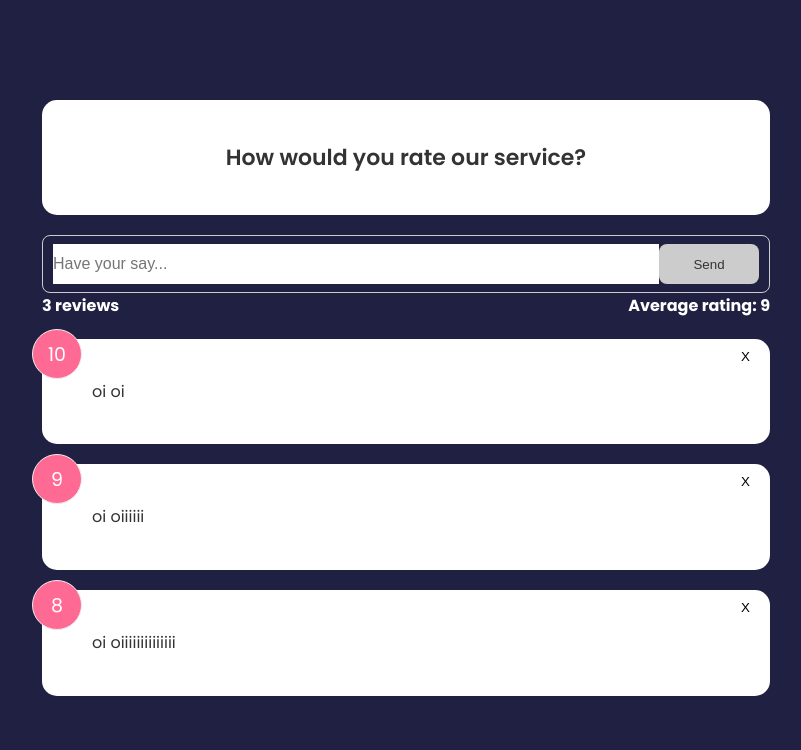
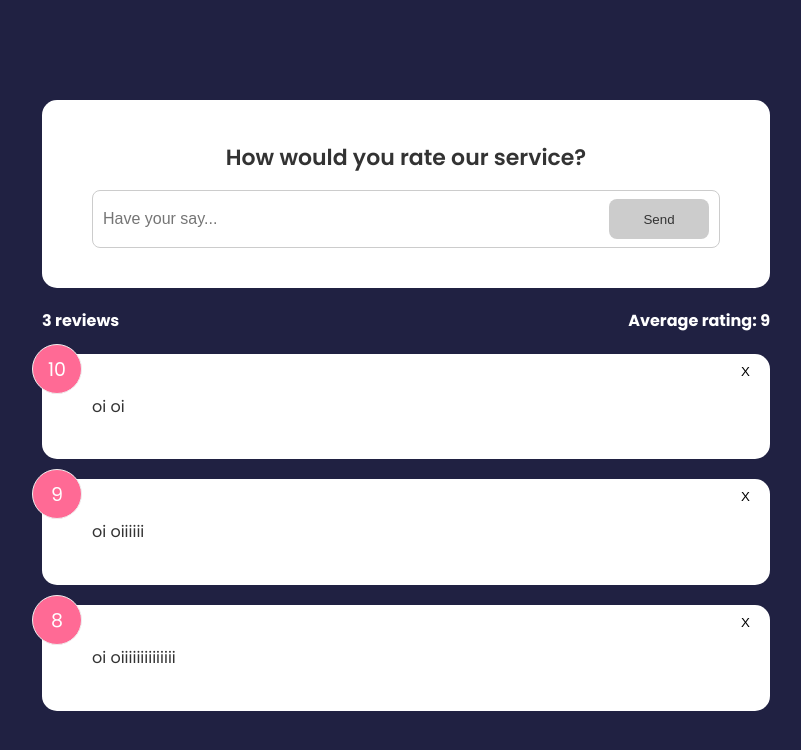
Before and after one commit to jonnyabrams/svelte-feedback-app, a Svelte app: page / in a window 1280 px wide. Shown: the top 750 px of the page, without its empty margins (234-1035 px from the left). Built offline with nearby package versions, Linux system fonts and the light colour scheme.

Commit message:
fix: form within Card

```diff
--- a/src/components/FeedbackForm.svelte
+++ b/src/components/FeedbackForm.svelte
@@ -10,13 +10,13 @@
   <header>
     <h2>How would you rate our service?</h2>
   </header>
+  <form>
+    <div class="input-group">
+      <input type="text" bind:value = {text} placeholder="Have your say...">
+      <Button disabled={btnDisabled} type="submit">Send</Button>
+    </div>
+  </form>
 </Card>
-<form>
-  <div class="input-group">
-    <input type="text" bind:value = {text} placeholder="Have your say...">
-    <Button disabled={btnDisabled} type="submit">Send</Button>
-  </div>
-</form>
 
 <style>
   header {
```
